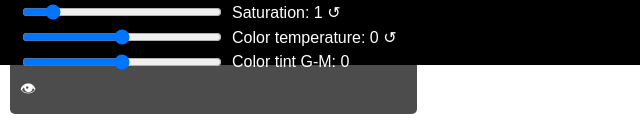
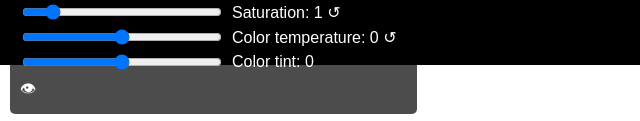
Before and after one commit to izuix/hyperspectral-rgb-combiner, a plain HTML site: page index.html in a window 1280 px wide. Shown: the part 676-797 px from the top of the page, 0-640 px from the left. Drawn offline with nearby package versions, Linux system fonts and the light colour scheme; animation ran at ten frames a second.

Commit message:
fix typo

```diff
--- a/index.html
+++ b/index.html
@@ -69,7 +69,7 @@
         </div>
         <div class="slider-container">
             <input type="range" id="GMSlider" min="-1" max="1" step="0.001" value="0">
-            <span>Color tint G-M: <span id="GMValue">0</span></span>
+            <span>Color tint: <span id="GMValue">0</span></span>
         </div>
         <button id="visibilityButton1" class="subtle-button">
             👁
```
